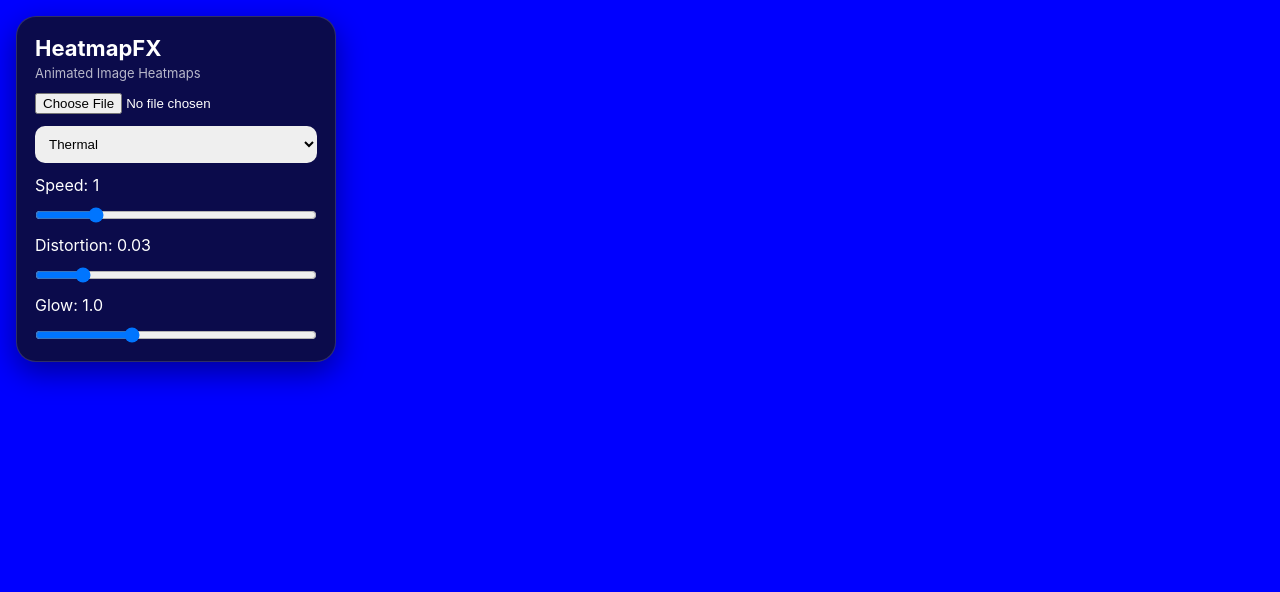
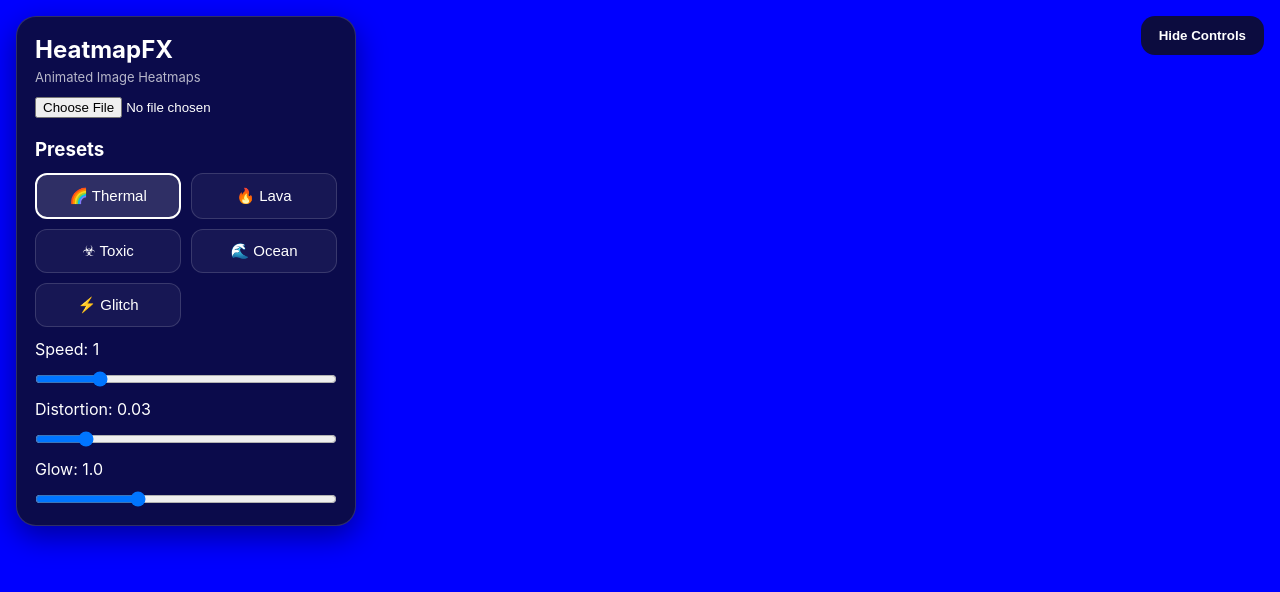
Before and after one commit to DeeprajNaik28/animated-heatmap-generator, a React (Vite) app: page / in a window 1280 px wide. Shown: the top 592 px of the page. Built offline with nearby package versions, Linux system fonts and the light colour scheme.

Commit message:
Improve editor UI with preset cards and hide controls

```diff
--- a/src/App.jsx
+++ b/src/App.jsx
@@ -18,6 +18,9 @@ function App() {
   const [glow, setGlow] =
     useState(1);
 
+  const [showPanel, setShowPanel] =
+    useState(true);
+
   const handleUpload = (e) => {
 
     const file = e.target.files[0];
@@ -30,6 +33,25 @@ function App() {
     setImage(imageURL);
   };
 
+  const presetButtonStyle = (
+    presetName
+  ) => ({
+    padding: "12px",
+    borderRadius: "12px",
+    border:
+      preset === presetName
+        ? "2px solid #ffffff"
+        : "1px solid rgba(255,255,255,0.15)",
+    background:
+      preset === presetName
+        ? "rgba(255,255,255,0.15)"
+        : "rgba(255,255,255,0.05)",
+    color: "white",
+    cursor: "pointer",
+    fontSize: "15px",
+    transition: "0.2s"
+  });
+
   return (
 
     <div
@@ -41,6 +63,34 @@ function App() {
       }}
     >
 
+      <button
+        onClick={() =>
+          setShowPanel(!showPanel)
+        }
+        style={{
+          position: "absolute",
+          top: "16px",
+          right: "16px",
+          zIndex: 20,
+          padding: "12px 18px",
+          border: "none",
+          borderRadius: "14px",
+          background:
+            "rgba(15,15,15,0.8)",
+          color: "white",
+          cursor: "pointer",
+          backdropFilter:
+            "blur(10px)",
+          fontWeight: "bold"
+        }}
+      >
+        {showPanel
+          ? "Hide Controls"
+          : "Show Controls"}
+      </button>
+
+      {showPanel && (
+
         <div
           className="control-panel"
           style={{
@@ -48,18 +98,25 @@ function App() {
             zIndex: 10,
             top: "16px",
             left: "16px",
-          width: "min(320px, 90vw)",
+            width: "min(340px, 90vw)",
+            maxHeight: "90vh",
+            overflowY: "auto",
             display: "flex",
             flexDirection: "column",
             gap: "12px",
             padding: "18px",
             borderRadius: "20px",
-          background: "rgba(15,15,15,0.75)",
-          backdropFilter: "blur(15px)",
-          border: "1px solid rgba(255,255,255,0.15)",
+            background:
+              "rgba(15,15,15,0.75)",
+            backdropFilter:
+              "blur(15px)",
+            border:
+              "1px solid rgba(255,255,255,0.15)",
             color: "white",
-          fontFamily: "Inter, sans-serif",
-          boxShadow: "0 10px 30px rgba(0,0,0,0.4)"
+            fontFamily:
+              "Inter, sans-serif",
+            boxShadow:
+              "0 10px 30px rgba(0,0,0,0.4)"
           }}
         >
 
@@ -68,7 +125,7 @@ function App() {
             <h2
               style={{
                 margin: 0,
-              fontSize: "22px"
+                fontSize: "24px"
               }}
             >
               HeatmapFX
@@ -76,7 +133,7 @@ function App() {
 
             <p
               style={{
-              marginTop: "4px",
+                marginTop: "5px",
                 fontSize: "13px",
                 opacity: 0.7
               }}
@@ -102,46 +159,86 @@ function App() {
                 height: "140px",
                 objectFit: "cover",
                 borderRadius: "12px",
-              border: "1px solid rgba(255,255,255,0.1)"
+                border:
+                  "1px solid rgba(255,255,255,0.1)"
               }}
             />
 
           )}
 
-        <select
-          value={preset}
-          onChange={(e) =>
-            setPreset(e.target.value)
-          }
+          <h3
             style={{
-            padding: "10px",
-            borderRadius: "10px",
-            border: "none",
-            outline: "none"
+              margin: "8px 0 0"
+            }}
+          >
+            Presets
+          </h3>
+
+          <div
+            style={{
+              display: "grid",
+              gridTemplateColumns:
+                "1fr 1fr",
+              gap: "10px"
             }}
           >
 
-          <option value="thermal">
-            Thermal
-          </option>
+            <button
+              style={presetButtonStyle(
+                "thermal"
+              )}
+              onClick={() =>
+                setPreset("thermal")
+              }
+            >
+              🌈 Thermal
+            </button>
 
-          <option value="lava">
-            Neon Lava
-          </option>
+            <button
+              style={presetButtonStyle(
+                "lava"
+              )}
+              onClick={() =>
+                setPreset("lava")
+              }
+            >
+              🔥 Lava
+            </button>
 
-          <option value="toxic">
-            Toxic
-          </option>
+            <button
+              style={presetButtonStyle(
+                "toxic"
+              )}
+              onClick={() =>
+                setPreset("toxic")
+              }
+            >
+              ☣ Toxic
+            </button>
 
-          <option value="ocean">
-            Ocean
-          </option>
+            <button
+              style={presetButtonStyle(
+                "ocean"
+              )}
+              onClick={() =>
+                setPreset("ocean")
+              }
+            >
+              🌊 Ocean
+            </button>
 
-          <option value="glitch">
-            Glitch
-          </option>
+            <button
+              style={presetButtonStyle(
+                "glitch"
+              )}
+              onClick={() =>
+                setPreset("glitch")
+              }
+            >
+              ⚡ Glitch
+            </button>
 
-        </select>
+          </div>
 
           <label>
             Speed: {speed}
@@ -163,7 +260,9 @@ function App() {
           />
 
           <label>
-          Distortion: {distortion.toFixed(2)}
+            Distortion:
+            {" "}
+            {distortion.toFixed(2)}
           </label>
 
           <input
@@ -182,7 +281,9 @@ function App() {
           />
 
           <label>
-          Glow: {glow.toFixed(1)}
+            Glow:
+            {" "}
+            {glow.toFixed(1)}
           </label>
 
           <input
@@ -202,6 +303,8 @@ function App() {
 
         </div>
 
+      )}
+
       <ShaderCanvas
         image={image}
         preset={preset}
```
Lines whose indentation alone changed are shown as unchanged.
